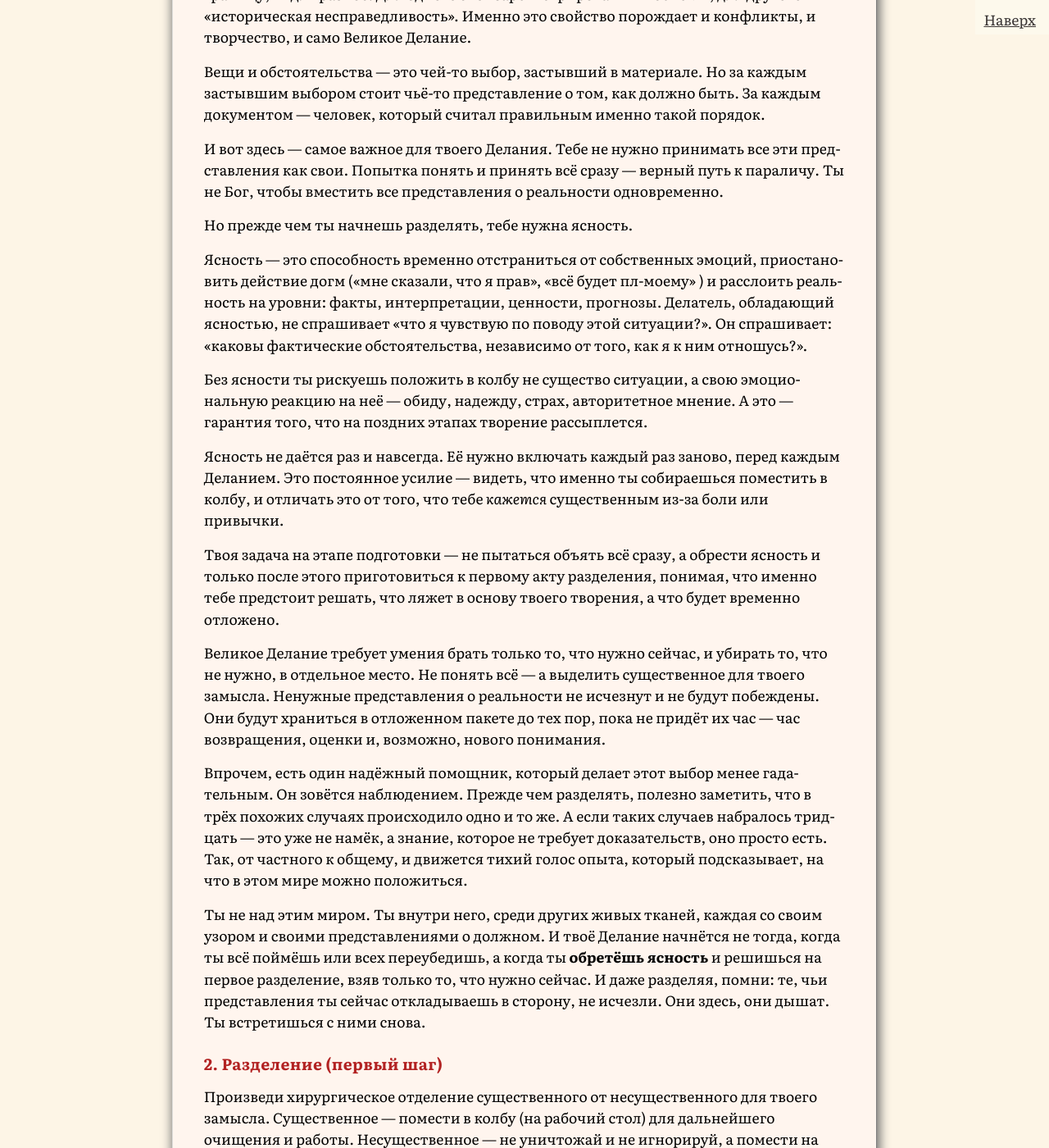
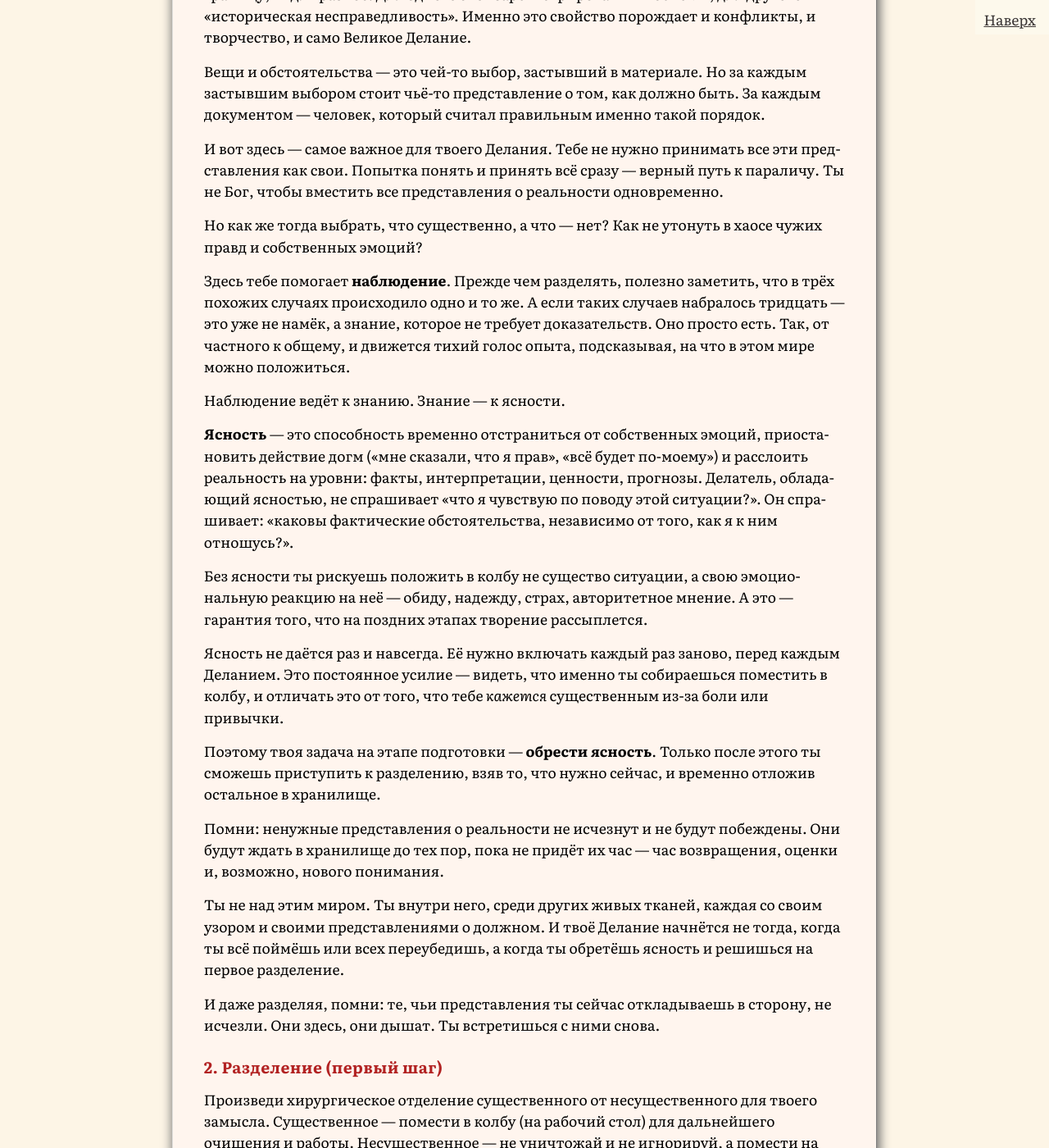
Before and after one commit to SergSi/land-use-art, a Jekyll site: the page built from _posts/2026-02-23-alhimia.md, in a window 1280 px wide and 1400 px high, scrolled down 5720 px. Shown: the whole window at 82% size. Built offline with Jekyll 4.4.1, drawn with Linux system fonts in a browser that asks for light colours; some web fonts are replaced; some of the changed text lies outside the part shown.

Commit message:
Update 2026-02-23-alhimia.md

```diff
--- a/_posts/2026-02-23-alhimia.md
+++ b/_posts/2026-02-23-alhimia.md
@@ -83,7 +83,7 @@ class: analitika
 
 ### 1. Подготовка: осознание целого
 
-Твоя задача на этапе подготовки — не пытаться объять всё сразу, не исправить всех и не примирить непримиримое, а лишь приготовиться к первому акту разделения, понимая, что именно тебе предстоит решать, что ляжет в основу твоего творения, а что будет временно отложено.
+Твоя задача на этапе подготовки — не пытаться объять всё сразу, не исправить всех и не примирить непримиримое. Ты лишь готовишься к первому акту разделения, понимая, что именно тебе предстоит решать, что ляжет в основу твоего творения, а что будет временно отложено.
 
 ---
 
@@ -95,21 +95,25 @@ class: analitika
 
 И вот здесь — самое важное для твоего Делания. Тебе не нужно принимать все эти представления как свои. Попытка понять и принять всё сразу — верный путь к параличу. Ты не Бог, чтобы вместить все представления о реальности одновременно.
 
-Но прежде чем ты начнешь разделять, тебе нужна ясность.
+Но как же тогда выбрать, что существенно, а что — нет? Как не утонуть в хаосе чужих правд и собственных эмоций?
 
-Ясность — это способность временно отстраниться от собственных эмоций, приостановить действие догм («мне сказали, что я прав», «всё будет пл-моему» ) и расслоить реальность на уровни: факты, интерпретации, ценности, прогнозы. Делатель, обладающий ясностью, не спрашивает «что я чувствую по поводу этой ситуации?». Он спрашивает: «каковы фактические обстоятельства, независимо от того, как я к ним отношусь?».
+Здесь тебе помогает **наблюдение**. Прежде чем разделять, полезно заметить, что в трёх похожих случаях происходило одно и то же. А если таких случаев набралось тридцать — это уже не намёк, а знание, которое не требует доказательств. Оно просто есть. Так, от частного к общему, и движется тихий голос опыта, подсказывая, на что в этом мире можно положиться.
+
+Наблюдение ведёт к знанию. Знание — к ясности.
+
+**Ясность** — это способность временно отстраниться от собственных эмоций, приостановить действие догм («мне сказали, что я прав», «всё будет по-моему») и расслоить реальность на уровни: факты, интерпретации, ценности, прогнозы. Делатель, обладающий ясностью, не спрашивает «что я чувствую по поводу этой ситуации?». Он спрашивает: «каковы фактические обстоятельства, независимо от того, как я к ним отношусь?».
 
 Без ясности ты рискуешь положить в колбу не существо ситуации, а свою эмоциональную реакцию на неё — обиду, надежду, страх, авторитетное мнение. А это — гарантия того, что на поздних этапах творение рассыплется.
 
 Ясность не даётся раз и навсегда. Её нужно включать каждый раз заново, перед каждым Деланием. Это постоянное усилие — видеть, что именно ты собираешься поместить в колбу, и отличать это от того, что тебе *кажется* существенным из-за боли или привычки.
 
-Твоя задача на этапе подготовки — не пытаться объять всё сразу, а обрести ясность и только после этого приготовиться к первому акту разделения, понимая, что именно тебе предстоит решать, что ляжет в основу твоего творения, а что будет временно отложено.
+Поэтому твоя задача на этапе подготовки — **обрести ясность**. Только после этого ты сможешь приступить к разделению, взяв то, что нужно сейчас, и временно отложив остальное в хранилище.
 
-Великое Делание требует умения брать только то, что нужно сейчас, и убирать то, что не нужно, в отдельное место. Не понять всё — а выделить существенное для твоего замысла. Ненужные представления о реальности не исчезнут и не будут побеждены. Они будут храниться в отложенном пакете до тех пор, пока не придёт их час — час возвращения, оценки и, возможно, нового понимания.
+Помни: ненужные представления о реальности не исчезнут и не будут побеждены. Они будут ждать в хранилище до тех пор, пока не придёт их час — час возвращения, оценки и, возможно, нового понимания.
 
-Впрочем, есть один надёжный помощник, который делает этот выбор менее гадательным. Он зовётся наблюдением. Прежде чем разделять, полезно заметить, что в трёх похожих случаях происходило одно и то же. А если таких случаев набралось тридцать — это уже не намёк, а знание, которое не требует доказательств, оно просто есть. Так, от частного к общему, и движется тихий голос опыта, который подсказывает, на что в этом мире можно положиться.
+Ты не над этим миром. Ты внутри него, среди других живых тканей, каждая со своим узором и своими представлениями о должном. И твоё Делание начнётся не тогда, когда ты всё поймёшь или всех переубедишь, а когда ты обретёшь ясность и решишься на первое разделение.
 
-Ты не над этим миром. Ты внутри него, среди других живых тканей, каждая со своим узором и своими представлениями о должном. И твоё Делание начнётся не тогда, когда ты всё поймёшь или всех переубедишь, а когда ты **обретёшь ясность** и решишься на первое разделение, взяв только то, что нужно сейчас. И даже разделяя, помни: те, чьи представления ты сейчас откладываешь в сторону, не исчезли. Они здесь, они дышат. Ты встретишься с ними снова.
+И даже разделяя, помни: те, чьи представления ты сейчас откладываешь в сторону, не исчезли. Они здесь, они дышат. Ты встретишься с ними снова.
 
 ### 2. Разделение (первый шаг)
 
```
